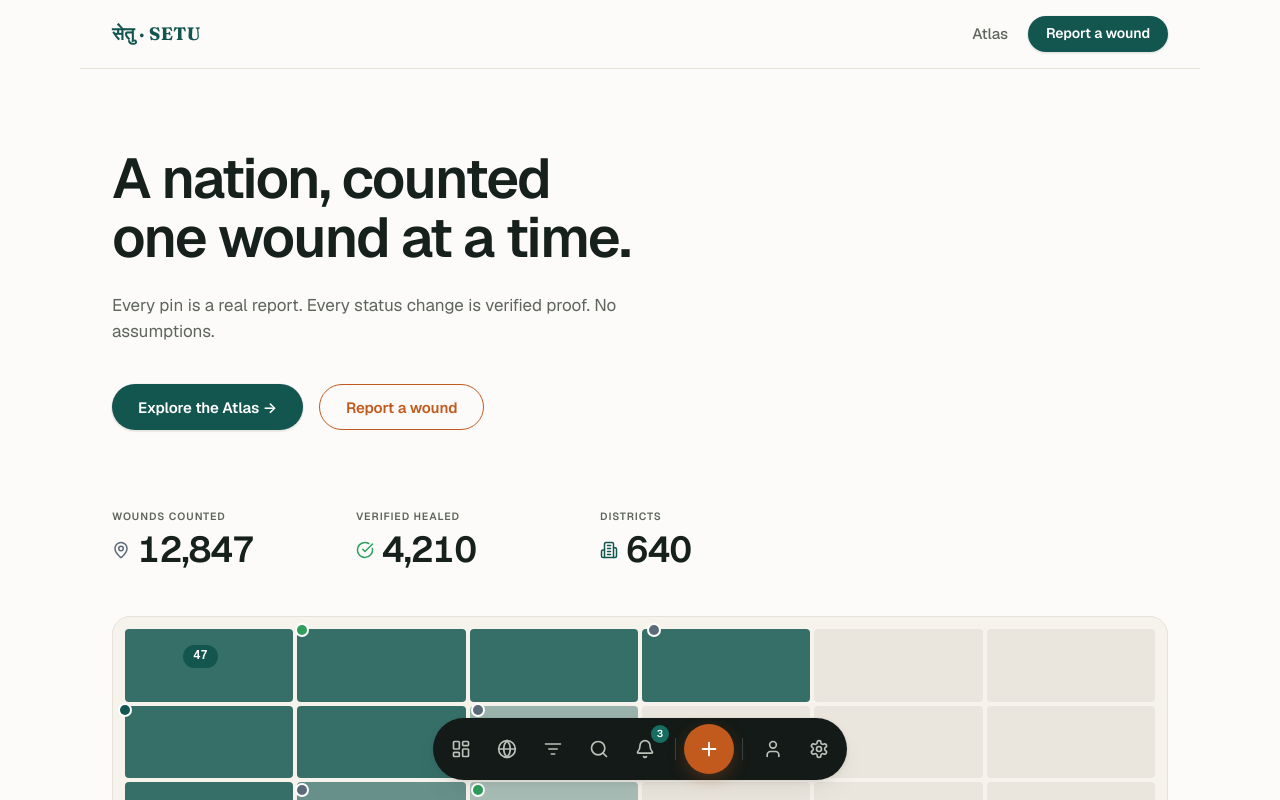
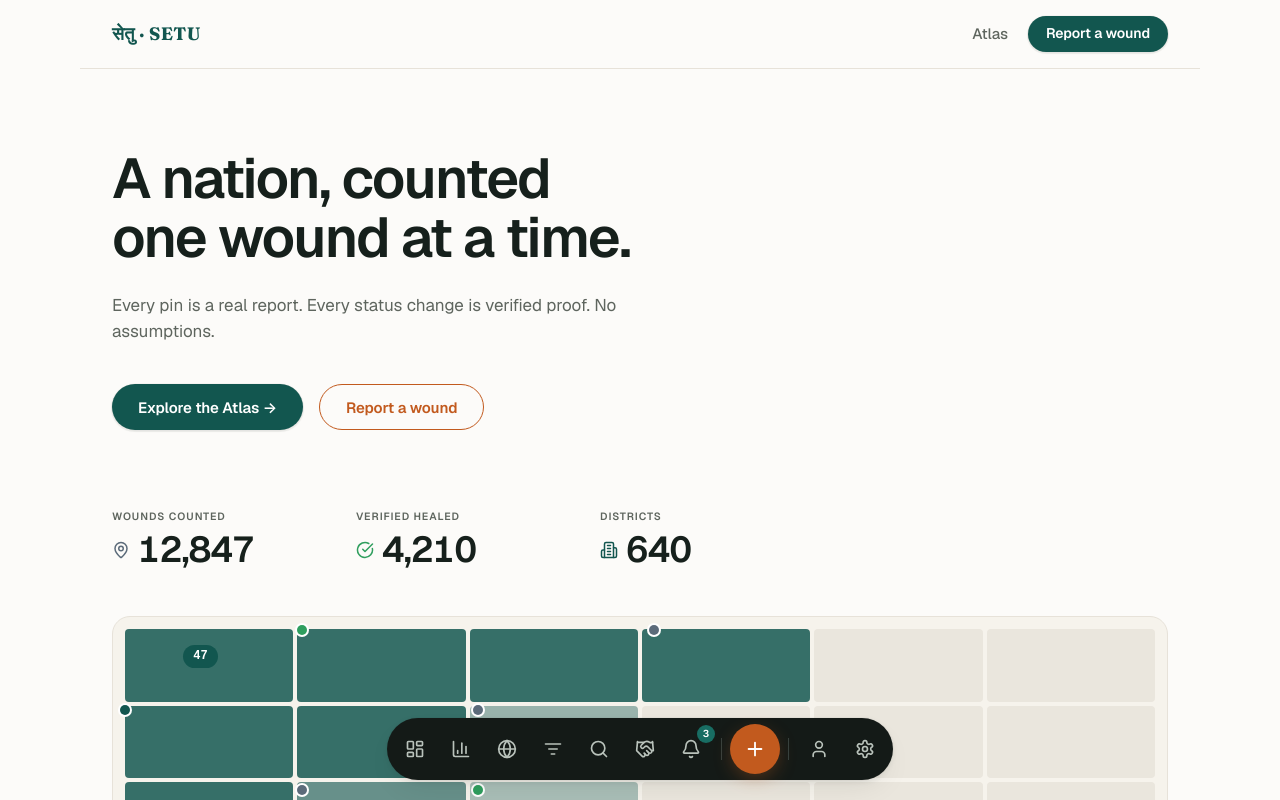
Before and after one commit to rahulkumarjha26/setu-platform, a Next.js app: page / in a window 1280 px wide. Shown: the top 800 px of the page. Built offline with nearby package versions, Linux system fonts and the light colour scheme.

Commit message:
Dock: add Analytics and Funder Matching lenses to navigation

```diff
--- a/app/components/DockShell.tsx
+++ b/app/components/DockShell.tsx
@@ -2,7 +2,7 @@
 
 import Link from "next/link";
 import { usePathname } from "next/navigation";
-import { Globe, ListFilter, Plus, User, Search, Bell, LayoutDashboard, Settings } from "lucide-react";
+import { Globe, ListFilter, Plus, User, Search, Bell, LayoutDashboard, Settings, BarChart3, Handshake } from "lucide-react";
 import { motion } from "framer-motion";
 import { useReportPopup } from "./ReportPopupContext";
 import { NOTIFICATIONS } from "@/lib/mock-data";
@@ -17,9 +17,11 @@ const CONSOLE_ROUTE: Record<string, string> = {
 
 const LENSES: { id: string; href: string; Icon: typeof LayoutDashboard; label: string }[] = [
   { id: "console", href: "", Icon: LayoutDashboard, label: "Console" },
+  { id: "analytics", href: "/analytics", Icon: BarChart3, label: "Analytics" },
   { id: "atlas", href: "/atlas", Icon: Globe, label: "Atlas" },
   { id: "stream", href: "/stream", Icon: ListFilter, label: "Stream" },
   { id: "search", href: "/search", Icon: Search, label: "Search" },
+  { id: "funder-matching", href: "/funder-matching", Icon: Handshake, label: "Funder" },
   { id: "notifications", href: "/notifications", Icon: Bell, label: "Notifications" },
 ];
 
```
